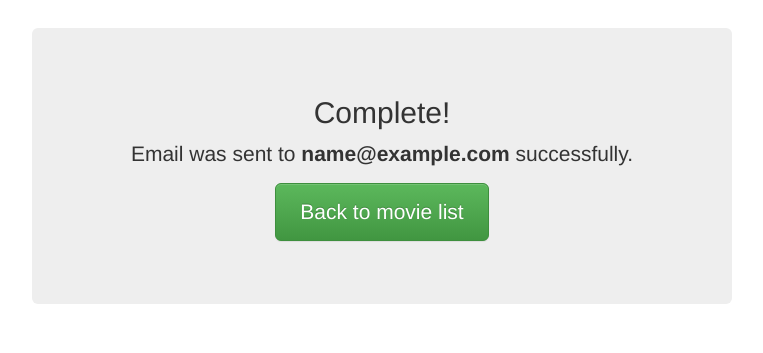
After one commit to zaki-yama-labs/gmail-actions-in-the-inbox, a Django app: template templates/go_to_action/send_mail.html in a window 1280 px wide. The commit adds this page. Shown: the top 353 px of the page, without its empty margins (273-1036 px from the left). Run offline with Django 3.2, Linux system fonts and the light colour scheme; the template is opened without the code that fills it: most values are stand-ins (such as "Sample title", 1, 10 or a date in 2020); parts of the project's set-up code (start-up, migrations or seed data) failed here and were passed over; some libraries are stand-ins or nearby versions.

Commit message:
メール送信機能

```diff
--- /dev/null
+++ b/static/css/jumbotron-narrow.css
@@ -0,0 +1,79 @@
+/* Space out content a bit */
+body {
+	padding-top: 20px;
+	padding-bottom: 20px;
+}
+
+/* Everything but the jumbotron gets side spacing for mobile first views */
+.header,
+.marketing,
+.footer {
+	padding-right: 15px;
+	padding-left: 15px;
+}
+
+/* Custom page header */
+.header {
+	border-bottom: 1px solid #e5e5e5;
+}
+/* Make the masthead heading the same height as the navigation */
+.header h3 {
+	padding-bottom: 19px;
+	margin-top: 0;
+	margin-bottom: 0;
+	line-height: 40px;
+}
+
+/* Custom page footer */
+.footer {
+	padding-top: 19px;
+	color: #777;
+	border-top: 1px solid #e5e5e5;
+}
+
+/* Customize container */
+@media (min-width: 768px) {
+	.container {
+		max-width: 730px;
+	}
+}
+.container-narrow > hr {
+	margin: 30px 0;
+}
+
+/* Main marketing message and sign up button */
+.jumbotron {
+	text-align: center;
+	border-bottom: 1px solid #e5e5e5;
+}
+.jumbotron .btn {
+	padding: 14px 24px;
+	font-size: 21px;
+}
+
+/* Supporting marketing content */
+.marketing {
+	margin: 40px 0;
+}
+.marketing p + h4 {
+	margin-top: 28px;
+}
+
+/* Responsive: Portrait tablets and up */
+@media screen and (min-width: 768px) {
+	/* Remove the padding we set earlier */
+	.header,
+	.marketing,
+	.footer {
+		padding-right: 0;
+		padding-left: 0;
+	}
+	/* Space out the masthead */
+	.header {
+		margin-bottom: 30px;
+	}
+	/* Remove the bottom border on the jumbotron for visual effect */
+	.jumbotron {
+		border-bottom: 0;
+	}
+}
--- a/templates/go_to_action/movie_list.html
+++ b/templates/go_to_action/movie_list.html
@@ -31,9 +31,13 @@ table {
 				<!-- TODO: implement this -->
 				<a href="{% url 'go_to_action:movie_list' %}" class="btn btn-danger btn-sm">Delete</a>
 				<!-- -->
+				<a href="{% url 'go_to_action:send_email' pk=movie.key.id %}" class="btn btn-primary btn-sm">
+					<span class="glyphicon glyphicon-envelope"></span> Send Email
+				</a>
 			</td>
 		</tr>
 		{% endfor %}
 	</tbody>
 </table>
+
 {% endblock content %}
--- /dev/null
+++ b/templates/go_to_action/send_mail.html
@@ -0,0 +1,23 @@
+{% extends "base.html" %}
+{% load staticfiles %}
+{% load bootstrap %}
+
+{% block extrahead %}
+<style>
+body {
+	margin-top: 8px;
+}
+</style>
+<link href="{% static 'css/jumbotron-narrow.css' %}" rel="stylesheet">
+{% endblock %}
+
+{% block title %}Email sent{% endblock title %}
+{% block content %}
+<div class="container">
+	<div class="jumbotron">
+		<h2>Complete!</h2>
+		<p class="lead">Email was sent to <b> {{ email }} </b> successfully.</p>
+		<p><a href="{% url 'go_to_action:movie_list' %}" class="btn btn-lg btn-success">Back to movie list</a></p>
+	</div>
+</div>
+{% endblock content %}
```
Also changed, not shown: go_to_action/views.py (+46 -0 lines), templates/go_to_action/mail_template.html (+6 -11 lines).
